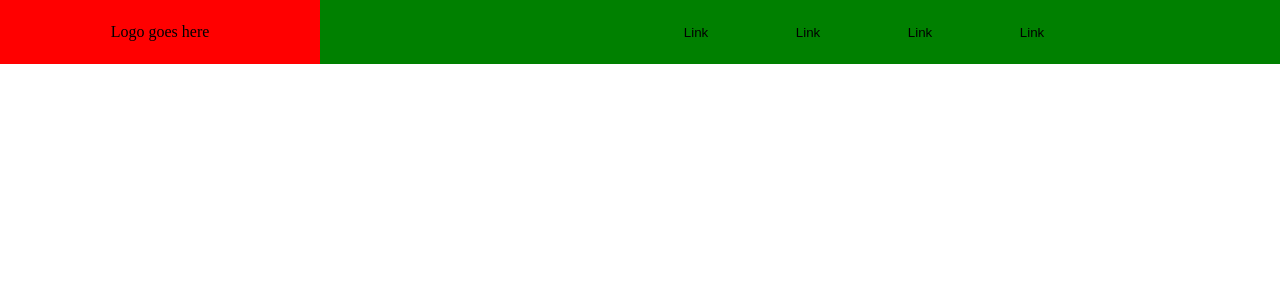
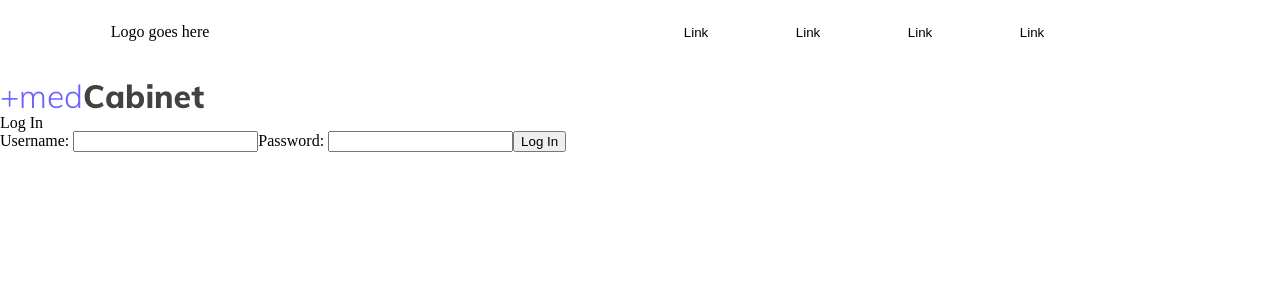
Before and after one commit to bw-ft-med-cabinet-4/Front-End, a React (Create React App) app in the folder med-cabinet/: page /login in a window 1280 px wide. Shown: the top 300 px of the page. Built offline with nearby package versions, Linux system fonts and the light colour scheme.

Commit message:
building out endpoints

```diff
--- a/med-cabinet/src/App.js
+++ b/med-cabinet/src/App.js
@@ -11,6 +11,8 @@ import StrainContext from './context/StrainContext';
     import Crud from './views/crud/Crud';
 // components
     import MainNav from './components/menus/MainNav';
+    import Login from './components/auth/Login';
+import StrainList from './components/auth/StrainList';
 
 // component
 const App = () => {
@@ -20,6 +22,10 @@ const App = () => {
             <Route path='/' component={MainNav} />
             <Route path='/auth' component={AuthView} />
             <Route path='/crud' component={Crud} />
+            <Route path="/login" component={Login} />
+
+            {/* Make protected route */}
+            <Route path="/strains" component={StrainList} />
         </StrainContext.Provider>
         </>
     );
--- a/med-cabinet/src/components/auth/Login.js
+++ b/med-cabinet/src/components/auth/Login.js
@@ -4,7 +4,7 @@ import axios from "axios";
 
 
 function Login(props) {
-  const { values, onInputChange, onSubmitLogin, errors, disabled } = props;
+  // const { values, onInputChange, onSubmitLogin, errors, disabled } = props;
   const [user, setUser] = useState({
     username: "",
     password: "",
@@ -12,7 +12,7 @@ function Login(props) {
 
   const onSubmit = e => {
     e.preventDefault();
-    axios()
+    axios
         .post('https://medcabinetbackend.herokuapp.com/api/login', user)
         .then(res => {
           console.log(res)
@@ -23,36 +23,45 @@ function Login(props) {
         })
   }
 
+  const inputChange = (e) => {
+    setUser({
+      ...user,
+      [e.target.name]: e.target.value
+    })
+  }
+
   return (
     <div>
+      <form onSubmit={onSubmit}>
         <div>
-        {errors.username2}
+          {/* {errors.username2} */}
           <br></br>
-        {errors.password2}
+          {/* {errors.password2} */}
         </div>
         <img src={logo} />
         <h1>Log In</h1>
         <label>
           Username:&nbsp;
           <input
-          value={values.username2}
-          onChange={onInputChange}
-          name="username2"
+            value={user.username}
+            onChange={inputChange}
+            name="username"
             type="text"
           />
         </label>
         <label>
           Password:&nbsp;
           <input
-          value={values.password2}
-          onChange={onInputChange}
-          name="password2"
+            value={user.password}
+            onChange={inputChange}
+            name="password"
             type="password"
           />
         </label>
-      <button onClick={onSubmitLogin} disabled={disabled}>
+        <button type="submit">
           Log In
         </button>
+      </form>
     </div>
   );
 }
--- a/med-cabinet/src/components/auth/StrainList.js
+++ b/med-cabinet/src/components/auth/StrainList.js
@@ -1,26 +1,26 @@
-import React, {useContext, useEffect} from 'react';
-import {StrainContext} from '../../context/StrainContext';
-import axiosWithAuth from '../../utils/axiosWithAuth';
+import React, {useContext, useEffect, useState} from 'react';
+import { axiosWithAuth } from '../../utils/axiosWithAuth';
+// import { StrainContext } from '../../context/StrainContext';
 
 
 export const StrainList = () => {
-    const strains = useContext(StrainContext);
+    // const strains = useContext(StrainContext);
+    const [strainList, setStrainList] = useState([]);
 
     useEffect(() => {
         axiosWithAuth()
-            .get('http://localhost:5000/api/strains')
+            .get(`/strains`)
             .then(res => {
-                this.setState ({
-                    StrainList: res.data
-                })
+                console.log('made it here');
+                console.log(res);
             })
-            .catch(err => console.log([err]));
+            .catch(err => console.log(err));
     }, []);
 
     return (
         <div>
-            {console.log(strains)}
-            {strains.map((strain, index) => {
+            {/* {console.log(strains)} */}
+            {/* {strains.map((strain, index) => {
                 return (
                     <div key={index} class='cards'>
                         <p>{strain.id}</p>
@@ -31,7 +31,7 @@ export const StrainList = () => {
                         <p>Recommendation: {strain.recommendation}</p>
                     </div>
                 )
-            })}
+            })} */}
         </div>
     )
 }
--- a/med-cabinet/src/components/crud/AddStrain.js
+++ b/med-cabinet/src/components/crud/AddStrain.js
@@ -1,36 +1,36 @@
 import React, {useState} from 'react'
 import styled from 'styled-components'
-import axiosWithAuth from '../../utils/axiosWithAuth'
+import { axiosWithAuth } from '../../utils/axiosWithAuth'
 
 const AddStrain = () => {
     // hooks
-    const [strain, setStrain] = useState({
-        user_id: '',
-        strain_id: ''
-    })
+    // const [strain, setStrain] = useState({
+    //     usersId: '',
+    //     strainsId: ''
+    // })
 
     // handlers
-    const handleInput = e => {
-        setStrain({
-            ...strain,
-            [e.target.name] : e.target.value
-        })
-        console.log(strain)
-    }
+    // const handleInput = e => {
+    //     setStrain({
+    //         ...strain,
+    //         [e.target.name] : e.target.value
+    //     })
+    //     console.log(strain)
+    // }
 
-    const handleSubmit = e => {
-        e.preventDefault()
+    // const handleSubmit = e => {
+    //     e.preventDefault()
 
-        axiosWithAuth.post('/strains', strain)
-        .then(res => {
-            console.log(res)
-        })
-        .catch(e => console.error(e))
-    }
+    //     axiosWithAuth.post('/strains', strain)
+    //     .then(res => {
+    //         console.log(res)
+    //     })
+    //     .catch(e => console.error(e))
+    // }
 
     return (
         <>
-            <form onSubmit={handleSubmit}>
+            {/* <form onSubmit={handleSubmit}>
                 <input
                     type='text'
                     name='user_id'
@@ -46,7 +46,7 @@ const AddStrain = () => {
                 />
 
                 <button>submit</button>
-            </form>
+            </form> */}
         </>
     )
 }
--- a/med-cabinet/src/components/menus/MainNav.js
+++ b/med-cabinet/src/components/menus/MainNav.js
@@ -33,7 +33,7 @@ const MainNav = () => {
 
 // styled components
 const Container = styled.div`
-    background-color: green;
+    // background-color: green;
     width: 100%;
     display: flex;
     flex-flow: row nowrap;
@@ -54,7 +54,7 @@ const Menu = styled.div`
 const Logo = styled.div`
     width: 20rem;
     height: 100%;
-    background-color: red;
+    // background-color: red;
     display: flex;
     flex-flow: column nowrap;
     justify-content: center;
--- a/med-cabinet/src/context/StrainContext.js
+++ b/med-cabinet/src/context/StrainContext.js
@@ -1,5 +1,5 @@
-import {createContext} from 'react';
+import { createContext } from 'react';
 
-const StrainContext=createContext();
+const StrainContext = createContext();
 
 export default StrainContext;
--- a/med-cabinet/src/utils/axiosWithAuth.js
+++ b/med-cabinet/src/utils/axiosWithAuth.js
@@ -1,13 +1,10 @@
 import axios from 'axios';
 
-const axiosWithAuth = () => {
-    const token = JSON.parse(localStorage.getItem('token'));
+export const axiosWithAuth = () => {
     return axios.create({
+        baseURL: `https://medcabinetbackend.herokuapp.com/api`,
         headers: {
-            Authorization: token
-        },
-        baseURL: 'https://medcabinetbackend.herokuapp.com/api/'
-    })
-}
-
-export default axiosWithAuth;
+            token: localStorage.getItem('token')
+        }
+    });
+};
--- a/med-cabinet/src/views/crud/Crud.js
+++ b/med-cabinet/src/views/crud/Crud.js
@@ -8,6 +8,7 @@ const Crud = () => {
             <h1>Crud view</h1>
 
             <AddStrain />
+            {/* <DeleteStrain /> */}
         </>
     )
 }
```
Also changed, not shown: med-cabinet/src/components/crud/DeleteStrain.js (added, +24 -0 lines). Lines whose indentation alone changed are shown as unchanged.
